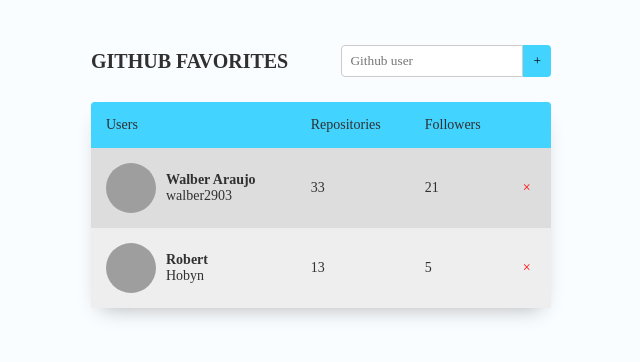
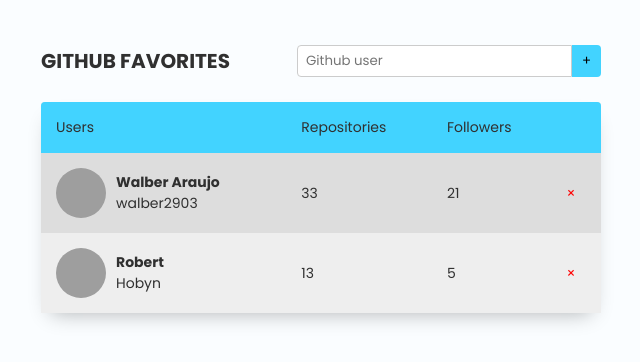
Before and after one commit to Walber2903/github-favorities, a plain HTML site: page index.html in a window 1280 px wide. Shown: the whole page, without its empty margins (319-959 px from the left). Drawn offline with Linux system fonts and the light colour scheme; grey boxes are pictures that could not be loaded.

Commit message:
fixed some bug of design

```diff
--- a/index.html
+++ b/index.html
@@ -2,8 +2,11 @@
 <html lang="en">
 <head>
     <meta charset="UTF-8">
+    <link rel="preconnect" href="https://fonts.googleapis.com">
+    <link rel="preconnect" href="https://fonts.gstatic.com" crossorigin>
     <meta http-equiv="X-UA-Compatible" content="IE=edge">
     <meta name="viewport" content="width=device-width, initial-scale=1.0">
+    <link href="https://fonts.googleapis.com/css2?family=Poppins:wght@400;600;700;900&display=swap" rel="stylesheet">
     <link rel="stylesheet" href="style.css">
     <title>Document</title>
 </head>
--- a/style.css
+++ b/style.css
@@ -20,7 +20,7 @@ body {
 }
 
 body * {
-    font-family: var(--ff-primary):
+    font-family: var(--ff-primary);
 }
 
 .sr-only {
@@ -36,7 +36,7 @@ body * {
 }
 
 #app {
-    max-width: 50rem;
+    max-width: 60rem;
     margin: 0 auto;
     padding: 2rem;
 }
```
